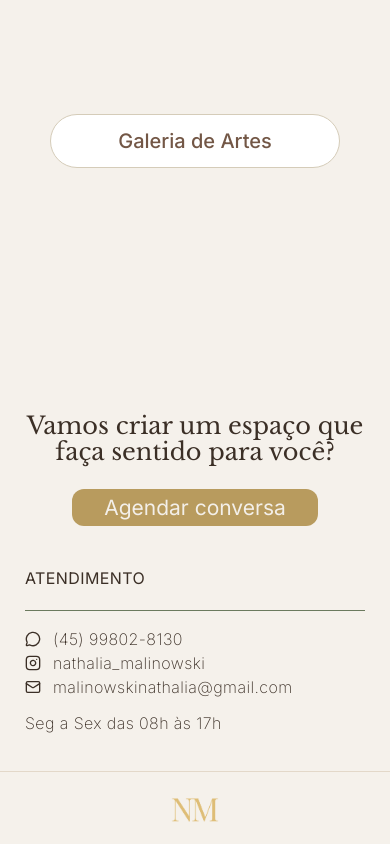
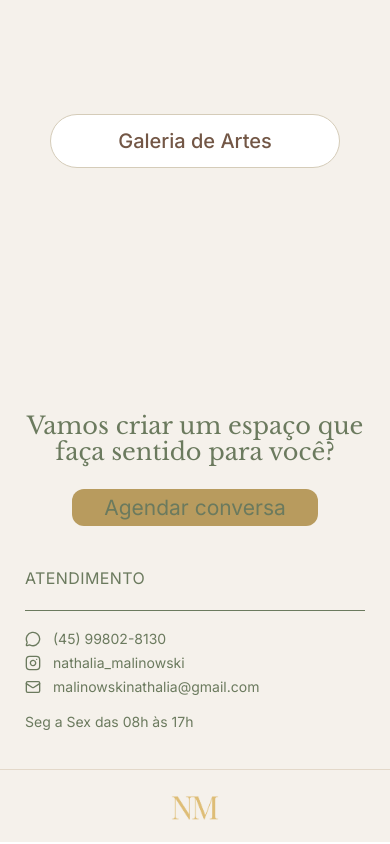
Before and after one commit to LucasMalinowski/nath_page, a Next.js app: page / in a window 390 px wide. Shown: the part 4571-5415 px from the top of the page. Built offline with nearby package versions, Linux system fonts and the light colour scheme; no server answers; the database is empty.

Commit message:
refactor Footer component to add optional payment info section, update styles, and improve layout consistency

```diff
--- a/components/Footer.tsx
+++ b/components/Footer.tsx
@@ -3,26 +3,95 @@
 import { Instagram, Mail, MessageCircle } from 'lucide-react'
 
 type FooterProps = {
-    contactInfo?: boolean
+  contactInfo?: boolean
+  paymentInfo?: boolean
 }
-const Footer = ({contactInfo = true}: FooterProps) => {
+const Footer = ({ contactInfo = true, paymentInfo = false }: FooterProps) => {
   return (
-    <footer className="relative bg-[#f5f1eb] text-text">
-      { contactInfo && (
+    <footer className="relative bg-[#f5f1eb] text-[#6b7a5e]">
+      {paymentInfo ? (
+        <div>
+          <div className="px-6 sm:px-8 lg:px-16">
+            <div className="py-10 md:py-12">
+              <div className="grid grid-cols-1 gap-10 md:grid-cols-2 md:gap-16">
+                <div className="flex flex-col items-center justify-center">
+                  <div className="w-full max-w-[340px] text-left">
+                    <h3 className="text-[16px] font-sans font-normal tracking-wide text-[#6b7a5e] pb-5">ATENDIMENTO</h3>
+                    <div className="w-full pt-5 space-y-2 text-[16px] font-extralight tracking-wide leading-none text-[#6b7a5e] border-t border-[#6b7a5e]">
+                      <div className="flex items-center gap-3">
+                        <MessageCircle size={16} className="text-[#6b7a5e]" />
+                        <span>(45) 99802-8130</span>
+                      </div>
+                      <div className="flex items-center gap-3">
+                        <Instagram size={16} className="text-[#6b7a5e]" />
+                        <span>nathalia_malinowski</span>
+                      </div>
+                      <div className="flex items-center gap-3">
+                        <Mail size={16} className="text-[#6b7a5e]" />
+                        <span>malinowskinathalia@gmail.com</span>
+                      </div>
+                      <p className="pt-3 text-[16px] font-extralight text-[#6b7a5e]">Seg a Sex das 08h às 17h</p>
+                    </div>
+                  </div>
+                </div>
 
+                <div className="flex flex-col items-center ">
+                  <div className="w-full max-w-[440px] text-left">
+                    <h3 className="text-[16px] font-sans font-normal tracking-wide text-[#6b7a5e] pb-5">PAGAMENTO</h3>
+                    <div className="w-full pt-10 border-t border-[#6b7a5e]">
+                      <div className="flex flex-wrap items-center gap-x-5 gap-y-3">
+                        <img
+                          src="https://upload.wikimedia.org/wikipedia/commons/thumb/5/5c/Visa_Inc._logo_%282021%E2%80%93present%29.svg/960px-Visa_Inc._logo_%282021%E2%80%93present%29.svg.png"
+                          alt="Visa"
+                          className="h-5 w-auto object-contain"
+                        />
+                        <img
+                          src="https://upload.wikimedia.org/wikipedia/commons/thumb/a/a4/Mastercard_2019_logo.svg/330px-Mastercard_2019_logo.svg.png"
+                          alt="Mastercard"
+                          className="h-5 w-auto object-contain"
+                        />
+                        <img
+                          src="https://upload.wikimedia.org/wikipedia/commons/5/51/Elo_logo.png"
+                          alt="Elo"
+                          className="h-6 w-auto object-contain"
+                        />
+                        <img
+                          src="https://upload.wikimedia.org/wikipedia/commons/thumb/9/98/Mercado_Pago.svg/960px-Mercado_Pago.svg.png"
+                          alt="Mercado Pago"
+                          className="h-7 w-auto object-contain"
+                        />
+                        <img
+                          src="https://upload.wikimedia.org/wikipedia/commons/thumb/5/50/Pix_%28Brazil%29_logo.svg/330px-Pix_%28Brazil%29_logo.svg.png"
+                          alt="Pix"
+                          className="h-6 w-auto object-contain opacity-70"
+                        />
+                        <img
+                          src="https://cdn.worldvectorlogo.com/logos/picpay-1.svg"
+                          alt="PicPay"
+                          className="h-5 w-auto object-contain"
+                        />
+                      </div>
+                    </div>
+                  </div>
+                </div>
+              </div>
+            </div>
+          </div>
+        </div>
+      ) : contactInfo ? (
         <div id="contato">
           <div className="px-6 sm:px-8 lg:px-16">
             <div className="py-10 md:py-12">
               <div className="grid grid-cols-1 gap-10 md:grid-cols-2 md:gap-16">
                 <div className="flex flex-col items-center justify-center text-center">
-                  <p className="text-[24px] leading-[1.08] font-serif font-normal text-[#3b2f26] max-w-[560px]">
+                  <p className="text-[24px] leading-[1.08] font-serif font-normal text-[#6b7a5e] max-w-[560px]">
                     Vamos criar um espaço que
                     <br />
                     faça sentido para você?
                   </p>
                   <button
                     type="button"
-                    className="mt-6 px-8 py-2 rounded-[12px] bg-[#b89b5e] text-bg font-sans font-normal text-[21px] leading-none"
+                    className="mt-6 px-8 py-2 rounded-[12px] bg-[#b89b5e] text-[#6b7a5e] font-sans font-normal text-[21px] leading-none"
                   >
                     Agendar conversa
                   </button>
@@ -30,21 +99,21 @@ const Footer = ({contactInfo = true}: FooterProps) => {
 
                 <div className="flex flex-col items-center justify-center">
                   <div className="w-full max-w-[340px] text-left">
-                    <h3 className="text-[16px] font-sans font-normal tracking-wide text-[#3b2f26] pb-5">ATENDIMENTO</h3>
-                    <div className="w-full pt-5 space-y-2 text-[16px] font-extralight tracking-wide leading-none text-[#3b2f26] border-t border-[#6b7a5e]">
+                    <h3 className="text-[16px] font-sans font-normal tracking-wide text-[#6b7a5e] pb-5">ATENDIMENTO</h3>
+                    <div className="w-full pt-5 space-y-2 text-[14px] font-normal leading-none text-[#6b7a5e] border-t border-[#6b7a5e]">
                       <div className="flex items-center gap-3">
-                        <MessageCircle size={16} className="text-[#3b2f26]" />
+                        <MessageCircle size={16} className="text-[#6b7a5e]" />
                         <span>(45) 99802-8130</span>
                       </div>
                       <div className="flex items-center gap-3">
-                        <Instagram size={16} className="text-[#3b2f26]" />
+                        <Instagram size={16} className="text-[#6b7a5e]" />
                         <span>nathalia_malinowski</span>
                       </div>
                       <div className="flex items-center gap-3">
-                        <Mail size={16} className="text-[#3b2f26]" />
+                        <Mail size={16} className="text-[#6b7a5e]" />
                         <span>malinowskinathalia@gmail.com</span>
                       </div>
-                      <p className="pt-3 text-[16px] font-extralight text-[#3b2f26]">Seg a Sex das 08h às 17h</p>
+                      <p className="pt-3 text-[14px] font-normal text-[#6b7a5e]">Seg a Sex das 08h às 17h</p>
                     </div>
                   </div>
                 </div>
@@ -52,7 +121,7 @@ const Footer = ({contactInfo = true}: FooterProps) => {
             </div>
           </div>
         </div>
-      )}
+      ) : null}
 
       <div className="border-t border-[#e3d8c9] py-3 text-center">
         <img src="/nm-gold.png" alt="NM" className="mx-auto h-12 w-auto"/>
```
